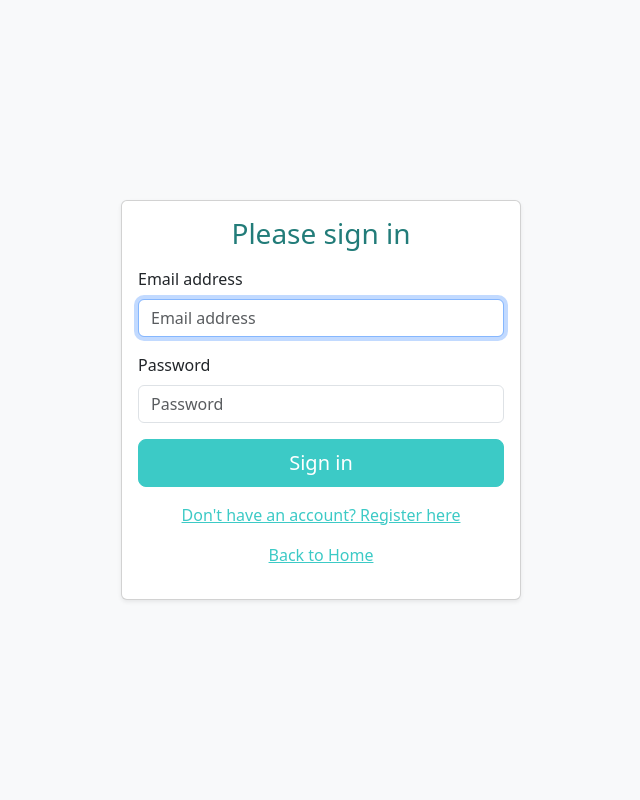
After one commit to Juul-vde/Applicatie-ontwikkeling-Haarlem-Festival-2, a PHP site: page /views/user/login.php in a window 1280 px wide. The commit adds this page. Shown: the whole page, without its empty margins (319-959 px from the left). Run offline with PHP 8.4, Linux system fonts and the light colour scheme.

Commit message:
Login start

```diff
--- a/app/controllers/usercontroller.php
+++ b/app/controllers/usercontroller.php
@@ -1,6 +1,7 @@
 <?php
 namespace App\Controllers;
 
+use App\Services\UserService;
 
 class UserController
 {
@@ -8,14 +9,11 @@ class UserController
 
     public function __construct()
     {
-        parent::__construct();
         $this->userService = new UserService();
-        $this->startSession();
     }
 
     public function login()
     {
-        $this->redirectIfLoggedIn();
         $error = null;
 
         $successMessage = $_SESSION['success_message'] ?? null;
--- a/app/public/css/style.css
+++ b/app/public/css/style.css
@@ -1,5 +1,5 @@
 header {
-    background-color: #A375D1;
+  background-color: #a375d1;
 }
 
 header .container {
@@ -20,12 +20,24 @@ header .text-end {
 }
 
 .btn-signup {
-    background-color: #3CCAC6;
-    border-color: #3CCAC6;
+  background-color: #3ccac6;
+  border-color: #3ccac6;
   color: white;
 }
 
 .btn-signup:hover {
-    background-color: #227C79;
-    border-color: #227C79;
+  background-color: #227c79;
+  border-color: #227c79;
 }
+
+.link {
+  color: #3ccac6;
+}
+
+.link:hover {
+  color: #227c79;
+}
+
+.text-cyan {
+  color: #227c79;
+}
--- /dev/null
+++ b/app/views/user/login.php
@@ -0,0 +1,46 @@
+<!DOCTYPE html>
+<html lang="en">
+
+<head>
+    <meta charset="UTF-8">
+    <meta name="viewport" content="width=device-width, initial-scale=1.0">
+    <link href="https://cdn.jsdelivr.net/npm/bootstrap@5.3.3/dist/css/bootstrap.min.css" rel="stylesheet"
+        integrity="sha384-QWTKZyjpPEjISv5WaRU9OFeRpok6YctnYmDr5pNlyT2bRjXh0JMhjY6hW+ALEwIH" crossorigin="anonymous">
+    <title>ElectroCore - Login</title>
+    <link rel="stylesheet" href="/css/style.css">
+</head>
+
+<body class="d-flex justify-content-center align-items-center vh-100 bg-light">
+    <div class="card shadow-sm" style="max-width: 400px; width: 100%;">
+        <div class="card-body">
+            <form class="form-signin" method="POST" action="/user/login">
+                <h1 class="h3 mb-3 font-weight-normal text-center text-cyan">Please sign in</h1>
+                <!-- Display error message -->
+                <?php if (isset($error)): ?>
+                    <div class="alert alert-danger text-center">
+                        <?= htmlspecialchars($error) ?>
+                    </div>
+                <?php endif; ?>
+                <div class="mb-3">
+                    <label for="inputEmail" class="form-label">Email address</label>
+                    <input type="email" id="inputEmail" name="email" class="form-control" placeholder="Email address"
+                        required autofocus>
+                </div>
+                <div class="mb-3">
+                    <label for="inputPassword" class="form-label">Password</label>
+                    <input type="password" id="inputPassword" name="password" class="form-control"
+                        placeholder="Password" required>
+                </div>
+                <button class="btn btn-lg btn-signup w-100" type="submit">Sign in</button>
+                <p class="mt-3 text-center">
+                    <a href="/user/register" class="link">Don't have an account? Register here</a>
+                </p>
+                <p class="mt-3 text-center">
+                    <a href="/" class="link">Back to Home</a>
+                </p>
+            </form>
+        </div>
+    </div>
+</body>
+
+</html>
```
Also changed, not shown: app/views/header.php (+6 -3 lines). Lines whose indentation alone changed are shown as unchanged.
